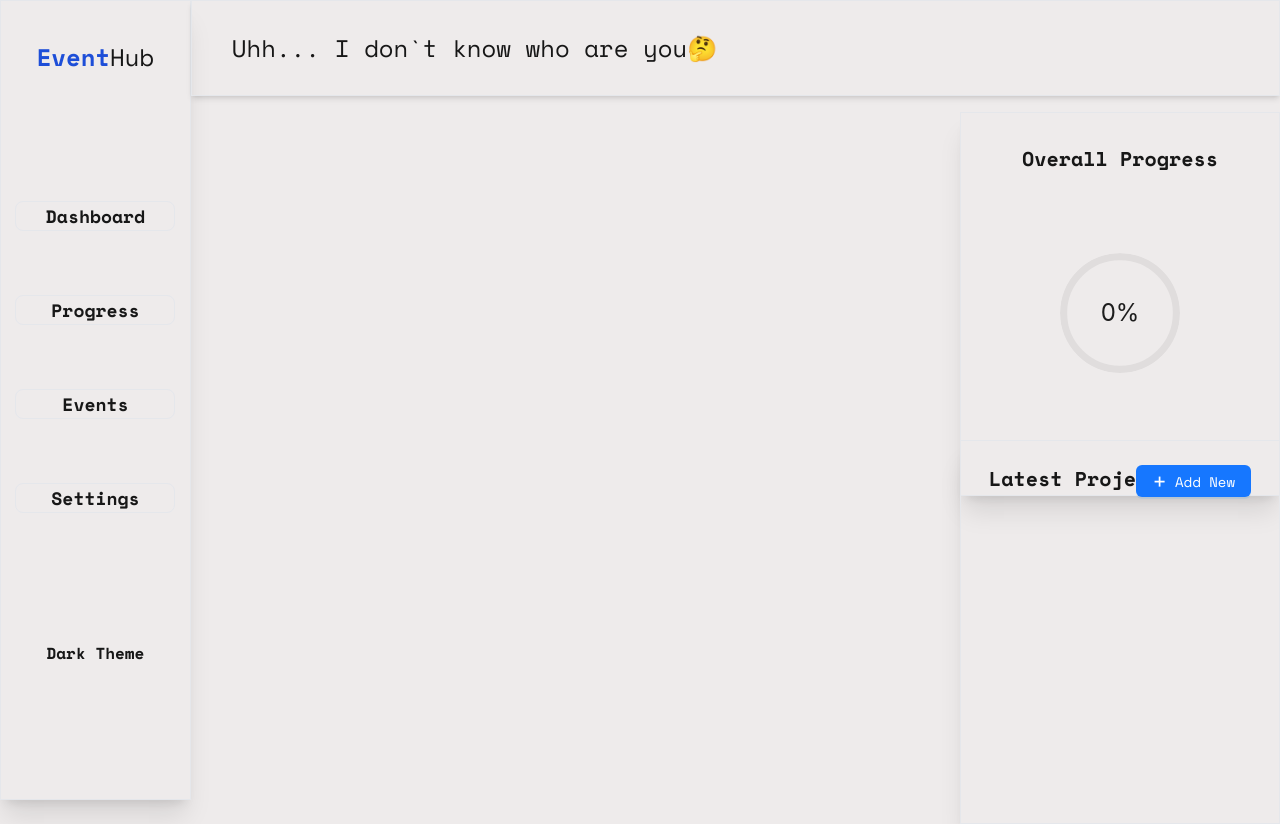
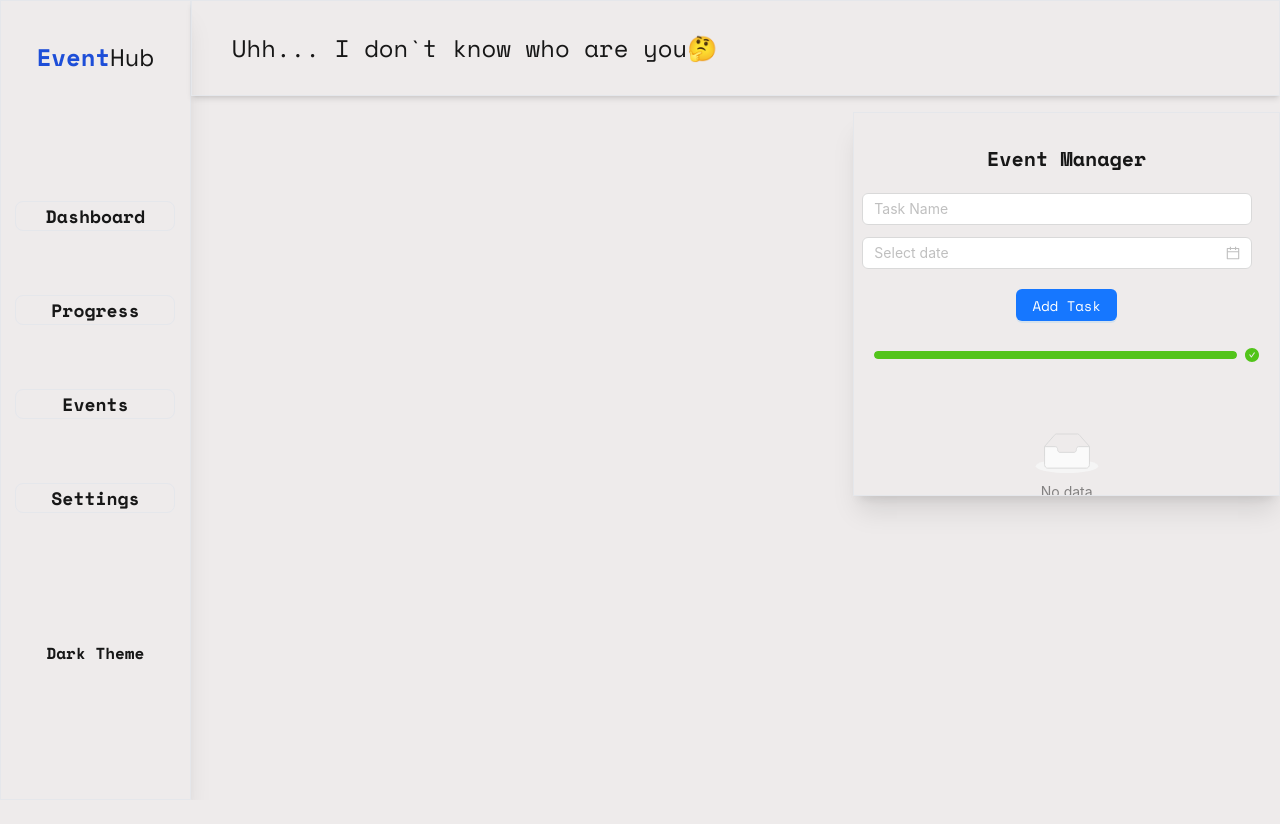
Before and after one commit to NazarKhl/EventManager, a Next.js app in the folder event-manager/: page / in a window 1280 px wide. After the commit the page ends 800 px from the top, so only its background shows below. Built offline with nearby package versions, Linux system fonts and the light colour scheme.

Commit message:
Add logic for adding events, like name and date

```diff
--- a/event-manager/app/Dashboard/OverallProgres.tsx
+++ b/event-manager/app/Dashboard/OverallProgres.tsx
@@ -1,31 +1,129 @@
 "use client";
 
-import { Progress, Button } from "antd";
-import React, { useState } from "react";
+import React, { useState, useEffect } from "react";
+import { Input, Button, Progress, List, DatePicker, message } from "antd";
 
-export default function OverallProgres() {
-  const [progress, setProgress] = useState<number>(Number(localStorage.getItem("progress") || ""));
-  const maxProgress = 0;
+type Task = {
+  id: number;
+  name: string;
+  date?: string;
+  isCompleted: boolean;
+};
 
-  const handleAddTask = (e:React.ChangeEvent<HTMLInputElement>) => {
-    const newProgress = Math.min(progress + 10, maxProgress);
-    setProgress(newProgress);
-    localStorage.setItem("progress", String(newProgress));
-  }
+export default function TaskManager() {
+  const [tasks, setTasks] = useState<Task[]>([]);
+  const [newTaskName, setNewTaskName] = useState<string>("");
+  const [newTaskDate, setNewTaskDate] = useState<string | undefined>(undefined);
+  const [messageApi, contextHolder] = message.useMessage();
+
+  useEffect(() => {
+    const storedTasks = localStorage.getItem("tasks");
+    if (storedTasks) {
+      setTasks(JSON.parse(storedTasks));
+    }
+  }, []);
+
+  useEffect(() => {
+    localStorage.setItem("tasks", JSON.stringify(tasks));
+  }, [tasks]);
+
+  const handleAddTask = () => {
+    if (!newTaskName.trim()) {
+      messageApi.warning("Task name cannot be empty!");
+      return;
+    }
+
+    const newTask: Task = {
+      id: Date.now(),
+      name: newTaskName.trim(),
+      date: newTaskDate,
+      isCompleted: false,
+    };
+
+    setTasks((prevTasks) => [...prevTasks, newTask]);
+    setNewTaskName("");
+    setNewTaskDate(undefined);
+  };
+
+  const handleCompleteTask = (id: number) => {
+    setTasks((prevTasks) =>
+      prevTasks.map((task) =>
+        task.id === id ? { ...task, isCompleted: true } : task
+      )
+    );
+    messageApi.success("Task completed!");
+  };
+
+  const completedTasks = tasks.filter((task) => task.isCompleted).length;
+  const progress =
+    tasks.length > 0
+      ? Math.round((completedTasks / tasks.length) * 100)
+      : 100;
 
   return (
     <>
-      <div className="absolute right-0 top-28 w-1/4 border shadow-xl h-96">
+      {contextHolder}
+      <div className="absolute right-0 top-28 w-1/3 border shadow-xl h-96 overflow-auto">
         <p className="font-bold flex justify-center mt-8 text-xl">
-          Overall Progress
+          Event Manager
         </p>
-        <div className="flex  justify-center mt-20">
-          <Progress type="circle" percent={progress} size="large" />
+        <div className="flex justify-center mt-5 space-x-2 flex-col">
+          <Input
+            placeholder="Task Name"
+            value={newTaskName}
+            onChange={(e:React.ChangeEvent<HTMLInputElement>) => setNewTaskName(e.target.value)}
+            className="ml-2 w-11/12"
+          />
+          <DatePicker
+            onChange={(date, dateString) => setNewTaskDate(dateString)}
+            className="mt-3 w-11/12 "
+          />
         </div>
-      </div>
-      <div className="absolute right-0 top-2/4 mt-10 w-1/4 border shadow-xl h-96 overflow-auto md:overflow-scrol">
-        <p className="absolute text-xl font-bold mt-6 ml-7">Latest Projects</p>
-        <Button className="absolute right-0 mt-6 mr-7" type="primary" onClick={handleAddTask}><span className="text-2xl">+</span>Add New</Button>
+        <div className="flex justify-center mt-5">
+          <Button type="primary" onClick={handleAddTask}>
+            Add Task
+          </Button>
+        </div>
+
+        <div className="mt-5 px-5">
+          <Progress type="line" percent={progress} />
+        </div>
+
+        <div className="mt-5 px-5">
+          <List
+            dataSource={tasks}
+            renderItem={(task) => (
+              <List.Item
+                actions={[
+                  !task.isCompleted && (
+                    <Button
+                      type="primary"
+                      size="small"
+                      onClick={() => handleCompleteTask(task.id)}
+                    >
+                      Complete
+                    </Button>
+                  ),
+                ]}
+              >
+                <List.Item.Meta
+                  title={
+                    <span
+                      style={{
+                        textDecoration: task.isCompleted
+                          ? "line-through"
+                          : "none",
+                      }}
+                    >
+                      {task.name}
+                    </span>
+                  }
+                  description={task.date ? `Due: ${task.date}` : "No deadline"}
+                />
+              </List.Item>
+            )}
+          />
+        </div>
       </div>
     </>
   );
```
